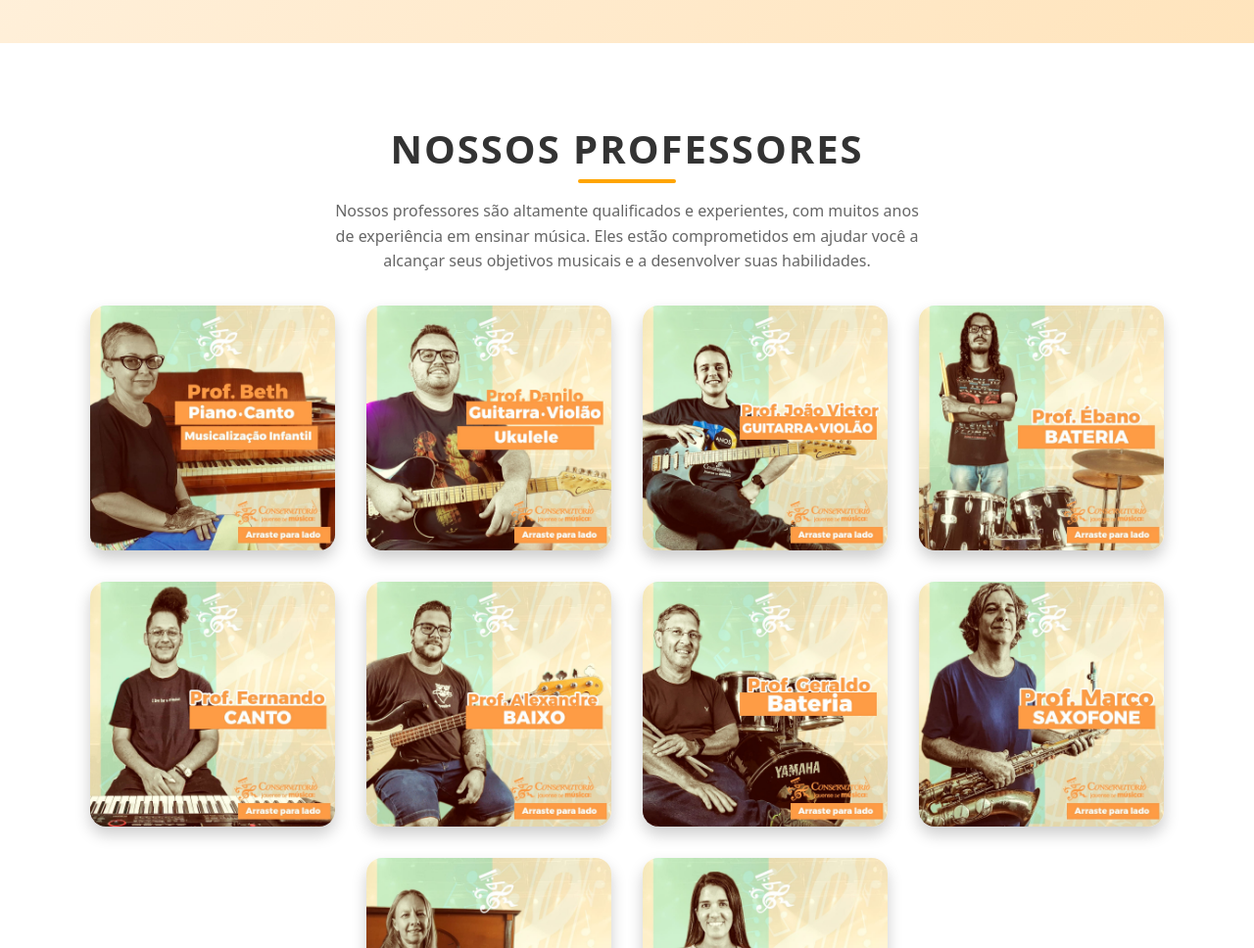
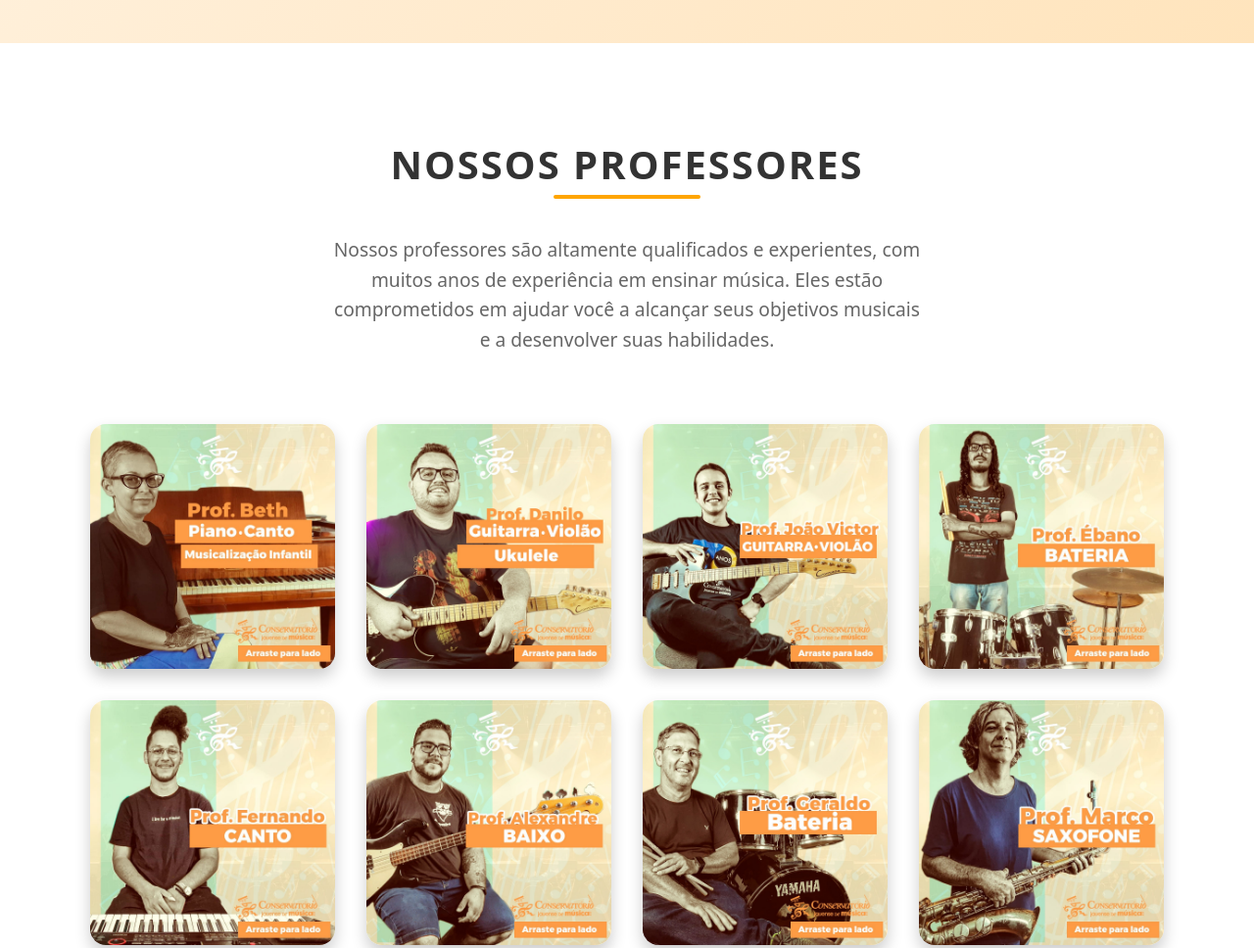
Before and after one commit to JVPrado1/landing-page-conservatorio, a plain HTML site: page index.html in a window 1280 px wide. Shown: the part 1316-2284 px from the top of the page at 98% size. Drawn offline with Linux system fonts and the light colour scheme.

Commit message:
style: ajusta espaçamento entre elementos na seção de professores

```diff
--- a/style.css
+++ b/style.css
@@ -266,8 +266,9 @@
     display: flex;
     align-items: center;
     justify-content: center;
-    padding: 10vh 70px 120px 70px; /* Increased bottom padding */
-    min-height: 100vh; /* Changed from fixed height to minimum height */
+    scroll-margin-top: 0vh;
+    padding: 12vh 70px 12vh 70px;
+    min-height: 100vh;
     background-color: white;
   }
 
@@ -277,7 +278,7 @@
       flex-direction: column;
       justify-content: center;
       align-items: center;
-      gap: 32px;
+      gap: 70px;
   }
 
   .professores__container__textos{
@@ -285,6 +286,7 @@
       flex-direction: column;
       max-width: 800px;
       text-align: center;
+      gap: 21px;
   }
 
   .professores__vitrine{
@@ -336,14 +338,14 @@
       bottom: -8px;
       left: 50%;
       transform: translateX(-50%);
-      width: 100px;
+      width: 150px;
       height: 4px;
       background: orange;
       border-radius: 2px;
   }
 
   .professores__descricao {
-      font-size: 1rem;
+      font-size: 1.2rem;
       line-height: 1.6;
       color: #666;
       max-width: 600px;
```
